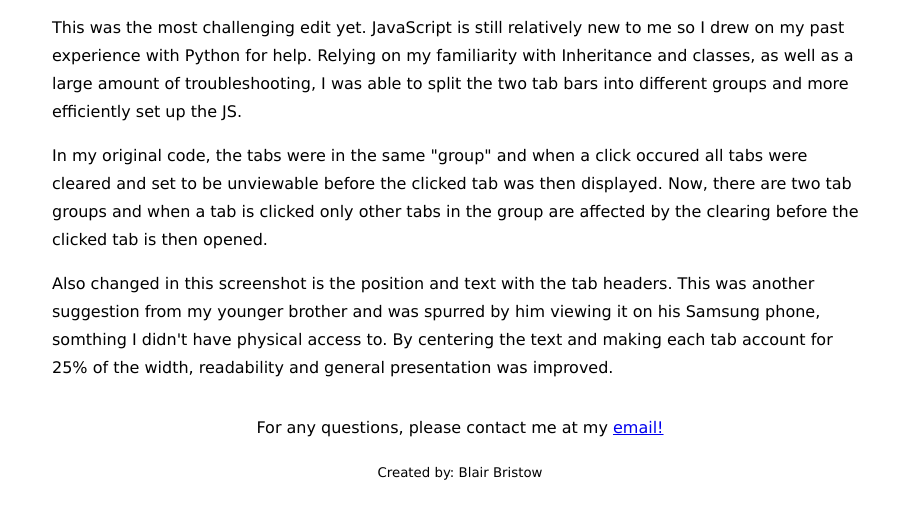
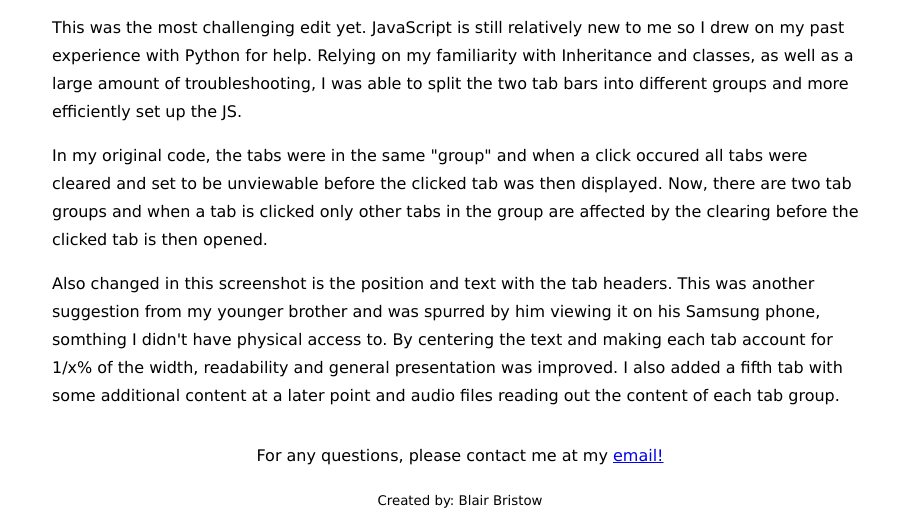
Before and after one commit to BlairHBris/My-Website, a plain HTML site: page revisions.html in a window 1280 px wide. Shown: the part 2382-2912 px from the top of the page, without its empty margins (180-1099 px from the left). Before the commit the page ends 2884 px from the top, so only its background shows below. Drawn offline with Linux system fonts and the light colour scheme.

Commit message:
edit to the revisions page to reflect the 5th tab and audio

```diff
--- a/revisions.html
+++ b/revisions.html
@@ -113,7 +113,9 @@
             Also changed in this screenshot is the position and text with the tab headers. This
             was another suggestion from my younger brother and was spurred by him viewing it on his
             Samsung phone, somthing I didn't have physical access to. By centering the text
-            and making each tab account for 25% of the width, readability and general presentation was improved.
+            and making each tab account for 1/x% of the width, readability and general presentation was improved.
+            I also added a fifth tab with some additional content at a later point and audio files
+            reading out the content of each tab group.
         </p>
 
     </main>
```
Also changed, not shown: images/tabrevision2.PNG.
